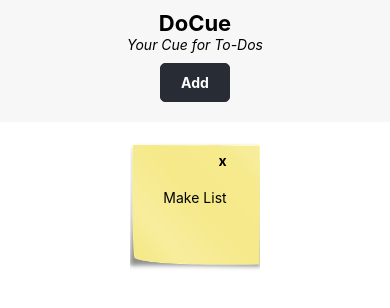
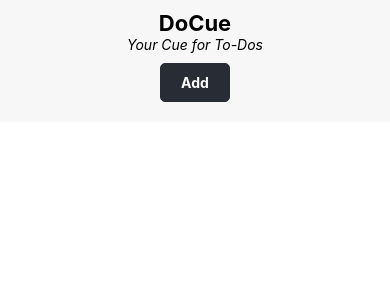
Before and after one commit to Hyperman012/rn-todo, a React Native app: screen / in a window 390 px wide. Shown: the top 308 px of the page. Built offline with nearby package versions, Linux system fonts and the light colour scheme.

Commit message:
add reading todo from context

```diff
--- a/src/todoCard/TodoCards.tsx
+++ b/src/todoCard/TodoCards.tsx
@@ -1,11 +1,15 @@
 import { View } from 'react-native';
 import { TodoCard } from './TodoCard.tsx';
 import React from 'react';
+import { useTodos } from '../TodoProvider.tsx';
 
 export function TodoCards() {
+    const todos = useTodos();
     return (
         <View>
-            <TodoCard todo={{ title: 'Make List' }} />
+            {todos.map(item => (
+                <TodoCard todo={item} />
+            ))}
         </View>
     );
 }
```
